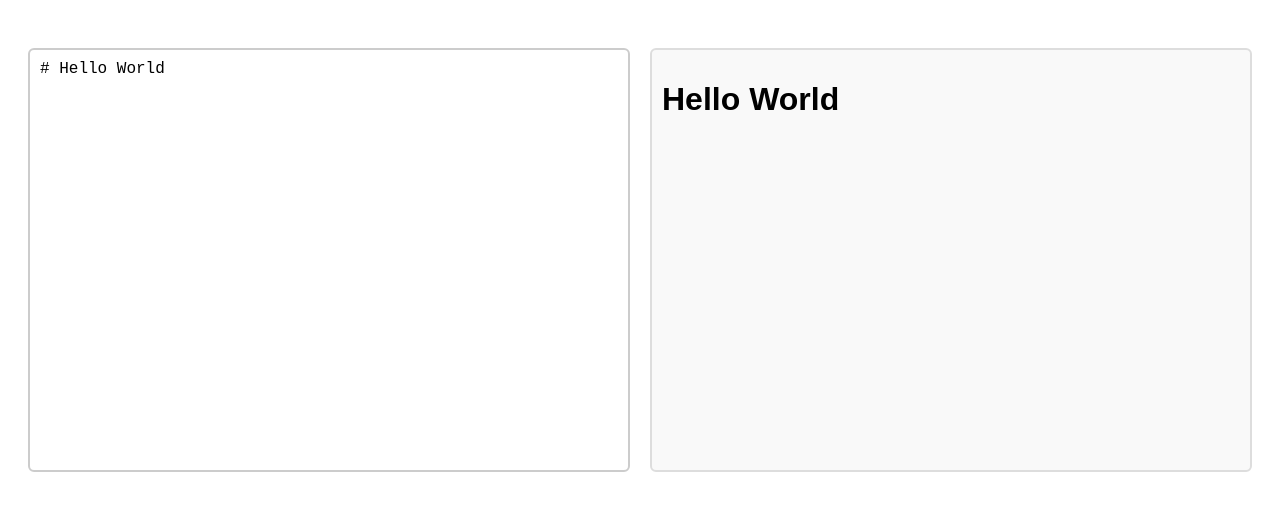
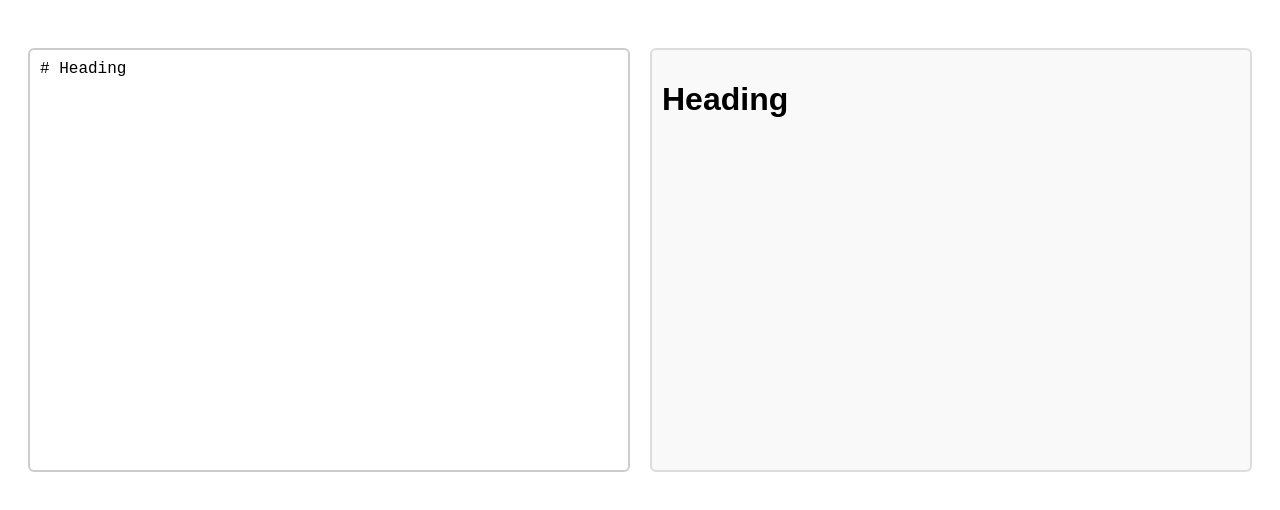
Before and after one commit to acciojob/markdown-swathigopavarapu, a React app: page / in a window 1280 px wide. Shown: the top 510 px of the page. Built offline with nearby package versions, Linux system fonts and the light colour scheme.

Commit message:
initial commit - markdown

```diff
--- a/src/components/MarkdownEditor.js
+++ b/src/components/MarkdownEditor.js
@@ -2,7 +2,7 @@ import React, { useState, useEffect } from "react";
 import ReactMarkdown from "react-markdown";
 
 function MarkdownEditor() {
-  const [markdown, setMarkdown] = useState("# Hello World");
+  const [markdown, setMarkdown] = useState("# Heading");
   const [preview, setPreview] = useState("");
   useEffect(() => {
     setPreview(markdown);
```
